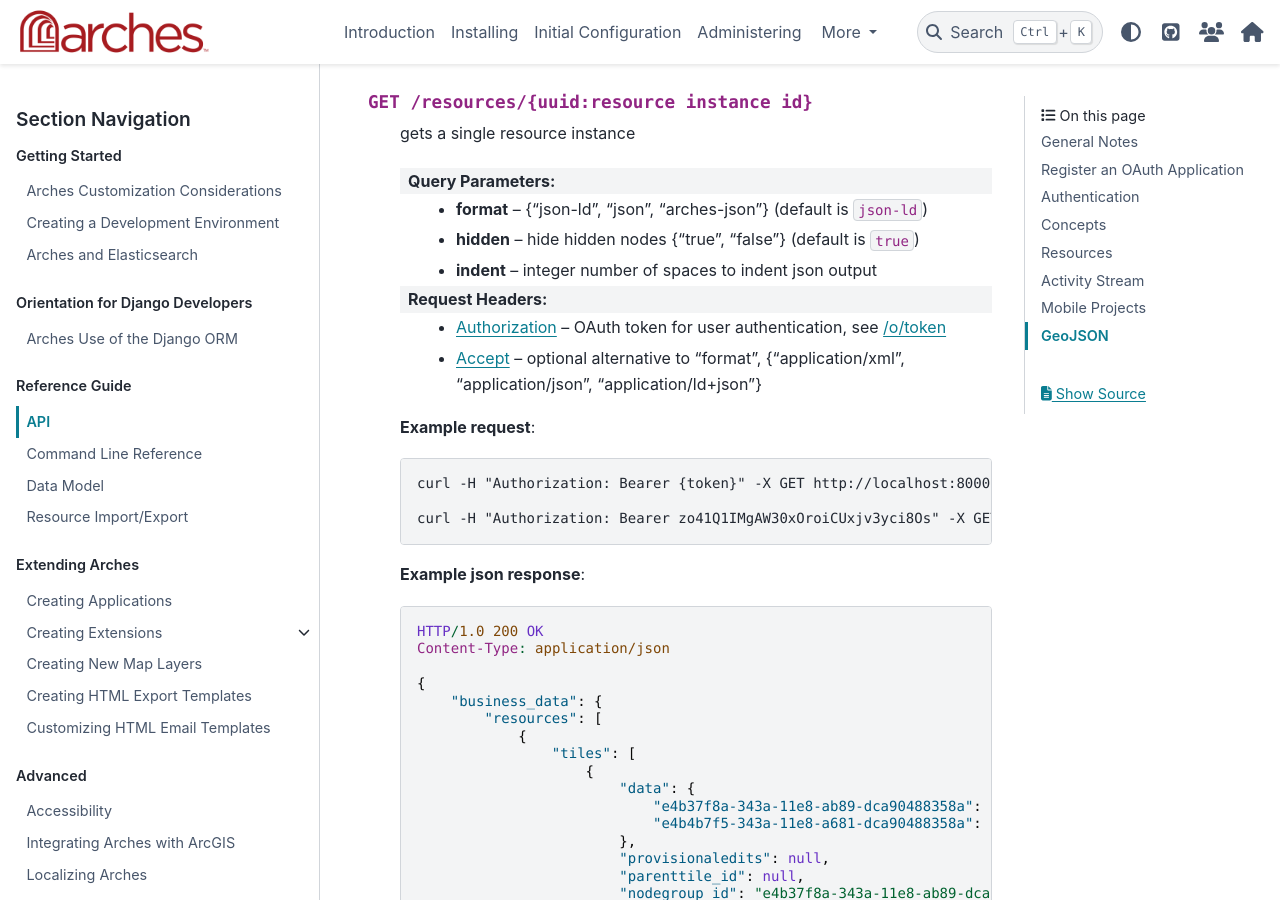
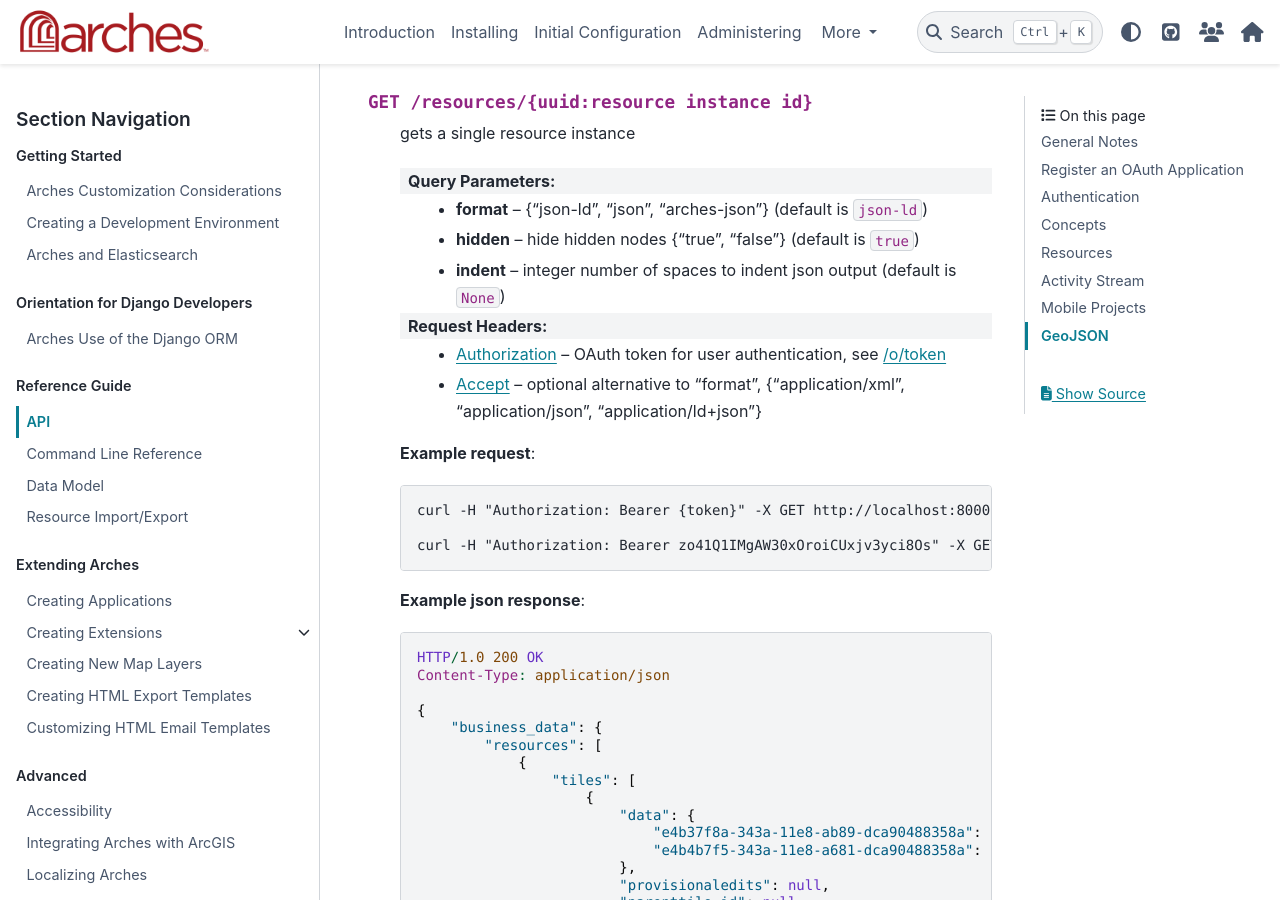
Before and after one commit to archesproject/arches-docs, a Sphinx documentation site: the page built from docs/developing/reference/api.rst, in a window 1280 px wide and 900 px high, scrolled down 7934 px. Built offline with Sphinx 7.4.7 and the PyData theme 0.15.4, drawn with Linux system fonts in a browser that asks for light colours.

Commit message:
Update docs/developing/reference/api.rst
Co-authored-by: Rob Gaston <rgaston@fargeo.com>

```diff
--- a/docs/developing/reference/api.rst
+++ b/docs/developing/reference/api.rst
@@ -409,7 +409,7 @@
 
     :query format: {"json-ld", "json", "arches-json"} (default is ``json-ld``)
     :query hidden: hide hidden nodes {"true", "false"} (default is ``true``)
-    :query indent: integer number of spaces to indent json output
+    :query indent: integer number of spaces to indent json output (default is ``None``)
     :reqheader Authorization: OAuth token for user authentication, see :ref:`/o/token <auth>`
     :reqheader Accept: optional alternative to "format", {"application/xml", "application/json", "application/ld+json"}
 
```
